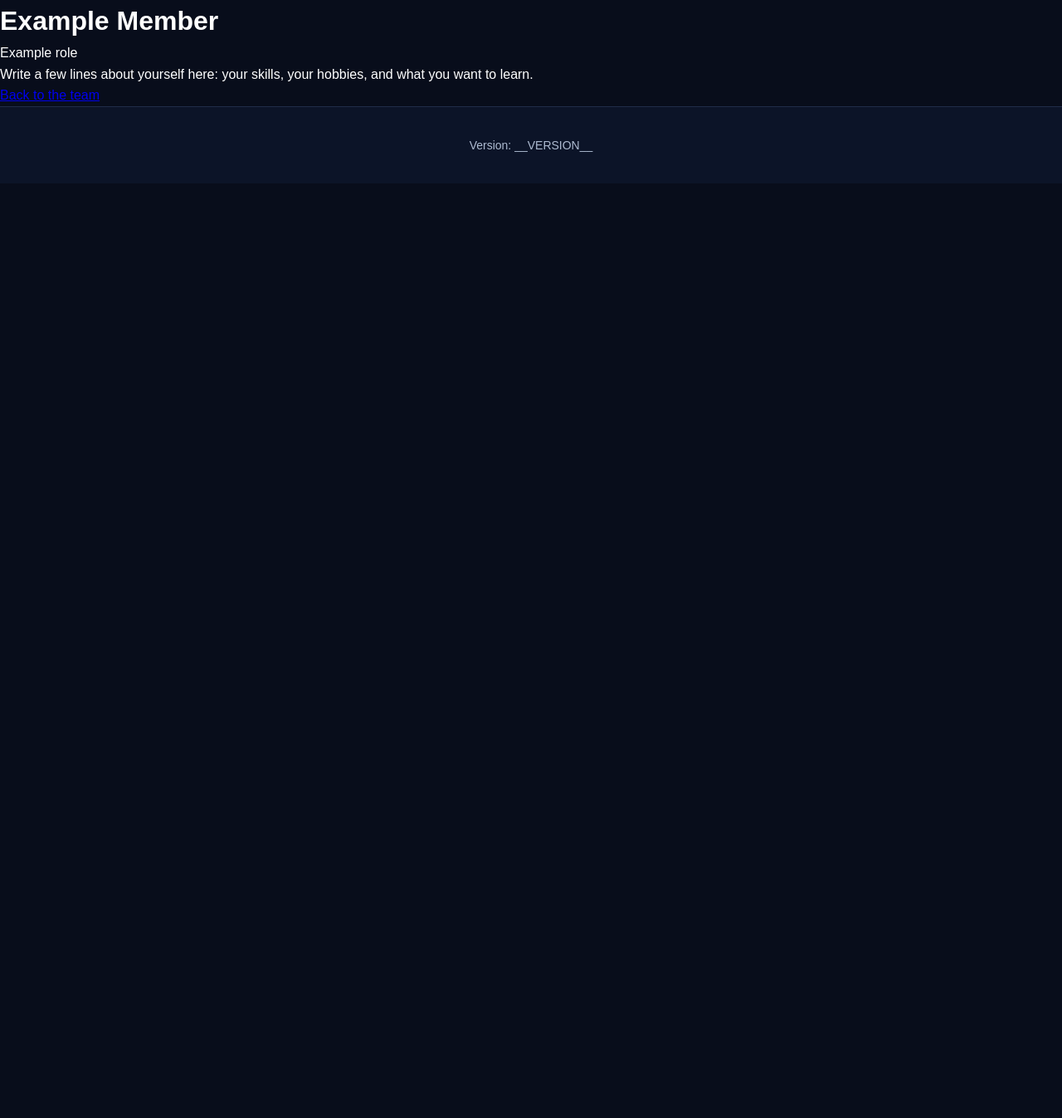
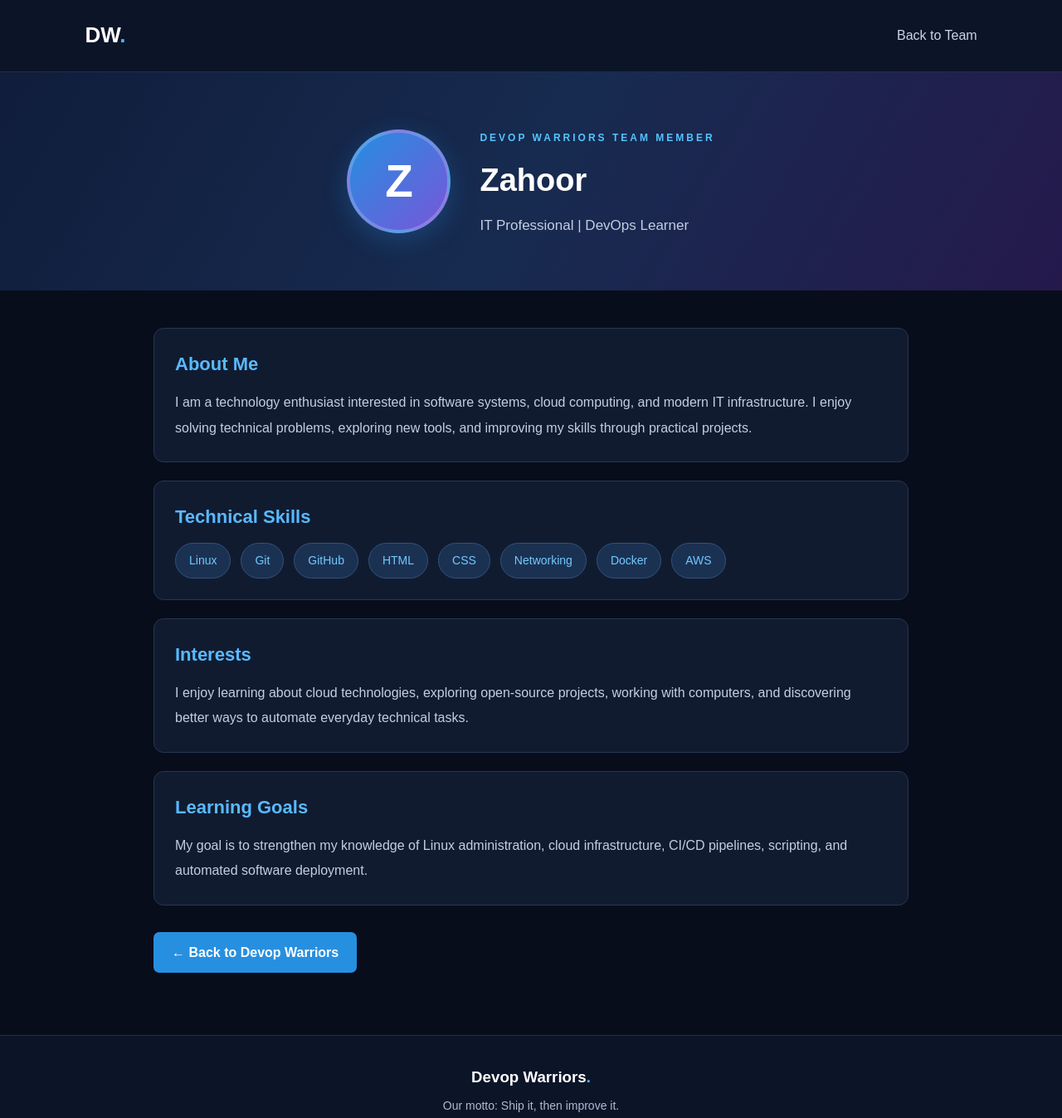
Before and after one commit to atherullah/shipit-falcon, a plain HTML site: page site/members/zahoor-page/index.html in a window 1280 px wide. Shown: the top 1347 px of the page at 83% size. Before the commit the page ends 800 px from the top, so only its background shows below. Drawn offline with Linux system fonts and the light colour scheme; files that its build step writes are made by us from their sources.

Commit message:
Update Zahoor and Safyan profile pages

```diff
--- a/site/members/zahoor-page/index.html
+++ b/site/members/zahoor-page/index.html
@@ -2,20 +2,80 @@
 <html lang="en">
 <head>
   <meta charset="UTF-8">
-  <title>Example Member</title>
-  <link rel="stylesheet" href="../style.css">
+  <meta name="viewport" content="width=device-width, initial-scale=1.0">
+  <title>Zahoor | Devop Warriors</title>
+  <link rel="stylesheet" href="../../style.css">
 </head>
 <body>
-  <header>
-    <h1>Example Member</h1>
-    <p>Example role</p>
+
+  <nav class="navbar">
+    <div class="logo">DW<span>.</span></div>
+    <a href="../../index.html" class="nav-link">Back to Team</a>
+  </nav>
+
+  <header class="profile-hero">
+    <div class="profile-avatar">Z</div>
+    <div>
+      <span class="tag">DEVOP WARRIORS TEAM MEMBER</span>
+      <h1>Zahoor</h1>
+      <p>IT Professional | DevOps Learner</p>
+    </div>
   </header>
-  <main>
-    <p>Write a few lines about yourself here: your skills, your hobbies, and what you want to learn.</p>
-    <p><a href="../index.html">Back to the team</a></p>
+
+  <main class="profile-container">
+
+    <section class="profile-box">
+      <h2>About Me</h2>
+      <p>
+        I am a technology enthusiast interested in software systems,
+        cloud computing, and modern IT infrastructure. I enjoy solving
+        technical problems, exploring new tools, and improving my skills
+        through practical projects.
+      </p>
+    </section>
+
+    <section class="profile-box">
+      <h2>Technical Skills</h2>
+      <div class="skill-list">
+        <span>Linux</span>
+        <span>Git</span>
+        <span>GitHub</span>
+        <span>HTML</span>
+        <span>CSS</span>
+        <span>Networking</span>
+        <span>Docker</span>
+        <span>AWS</span>
+      </div>
+    </section>
+
+    <section class="profile-box">
+      <h2>Interests</h2>
+      <p>
+        I enjoy learning about cloud technologies, exploring open-source
+        projects, working with computers, and discovering better ways
+        to automate everyday technical tasks.
+      </p>
+    </section>
+
+    <section class="profile-box">
+      <h2>Learning Goals</h2>
+      <p>
+        My goal is to strengthen my knowledge of Linux administration,
+        cloud infrastructure, CI/CD pipelines, scripting, and
+        automated software deployment.
+      </p>
+    </section>
+
+    <a href="../../index.html" class="back-button">← Back to Devop Warriors</a>
+
   </main>
+
   <footer>
-    <p>Version: __VERSION__</p>
+    <h3>Devop Warriors<span>.</span></h3>
+    <p>Our motto: Ship it, then improve it.</p>
+    <p class="version">Version: __VERSION__</p>
   </footer>
+
 </body>
 </html>
+EOF
```
Also changed, not shown: site/members/safyan.html (+19 -15 lines).
